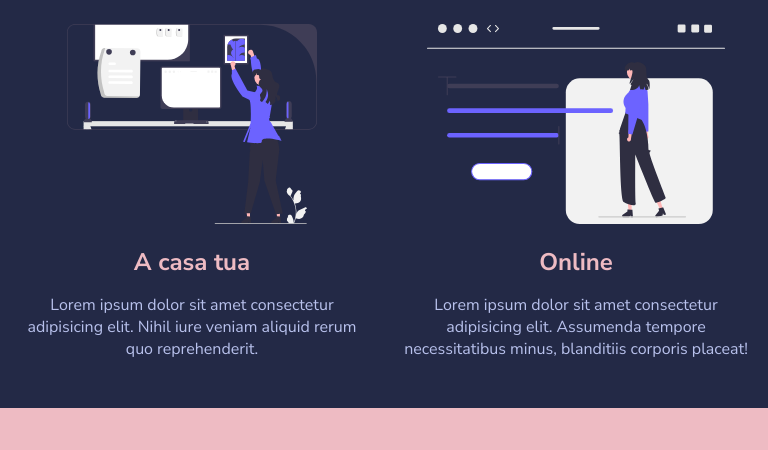
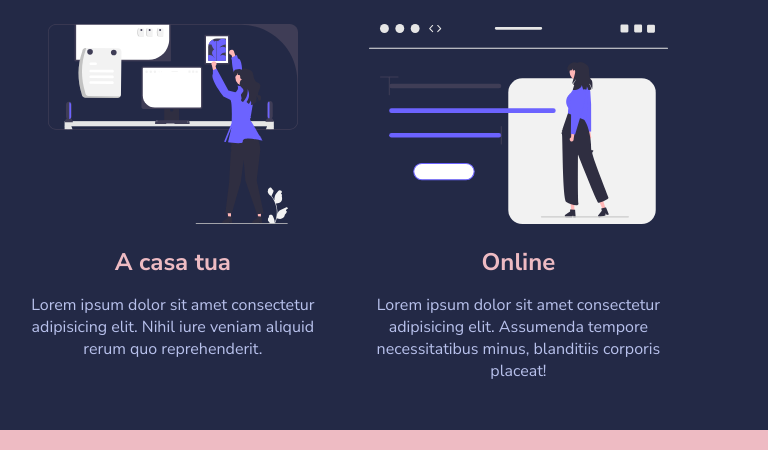
Before and after one commit to MattiaToscano/html-css-resp-wannabe, a plain HTML site: page index.html in a window 768 px wide. Shown: the part 209-659 px from the top of the page. Drawn offline with Linux system fonts and the light colour scheme.

Commit message:
[UPD] Completato anche esercizio bonus

```diff
--- a/css/style.css
+++ b/css/style.css
@@ -136,7 +136,7 @@
         }
     }
 
-    @media screen and (max-width:480px){
+  @media screen and (max-width:480px){
 
 
         .why-us  {
@@ -174,10 +174,11 @@
             margin: 0;
         }
 
+        /* Bonus */
 
+    @media screen and (min-width:768px) and (max-width:1160px){
 
-
-
-
-
+        .container {
+            max-width: 90%;
+        }
     }
```
